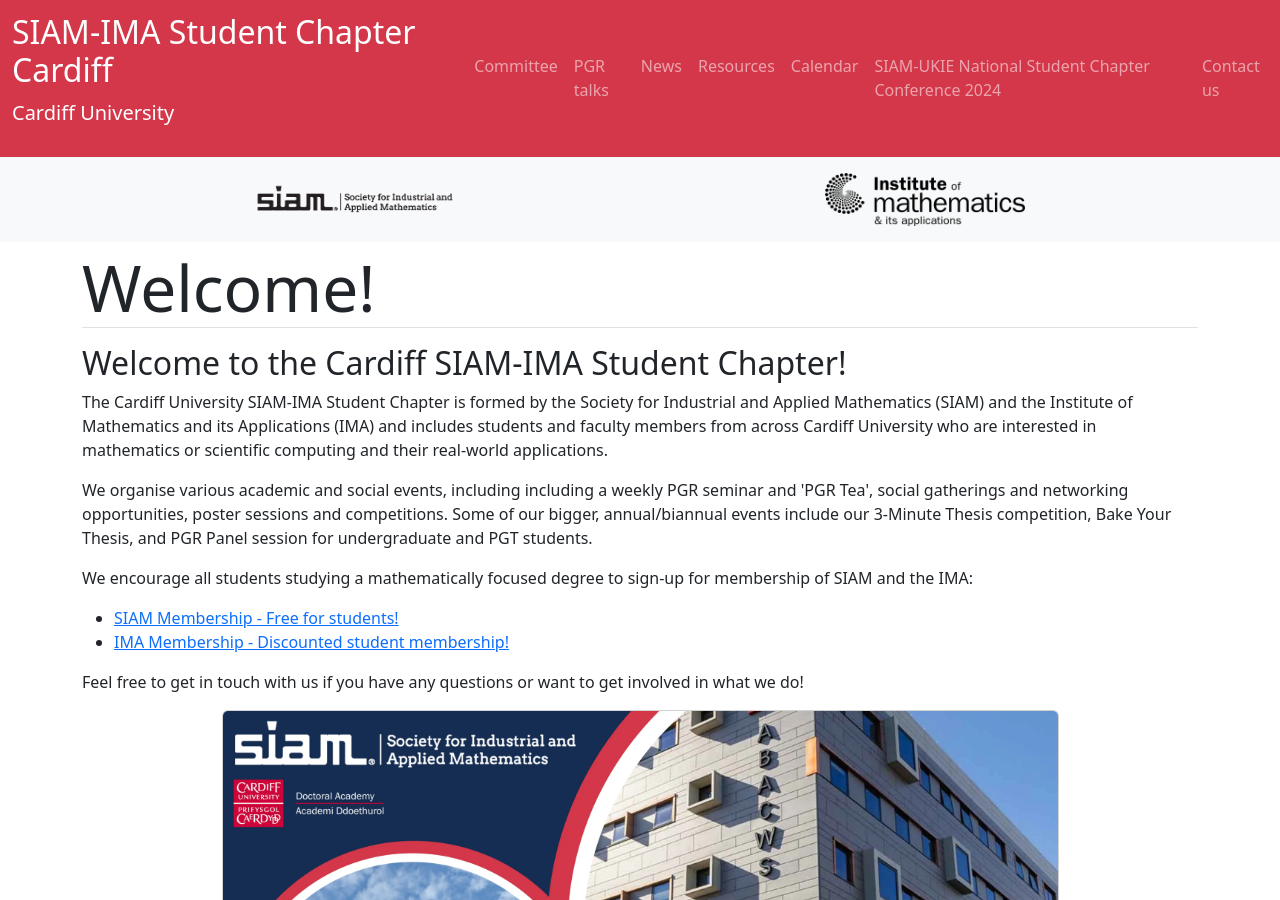
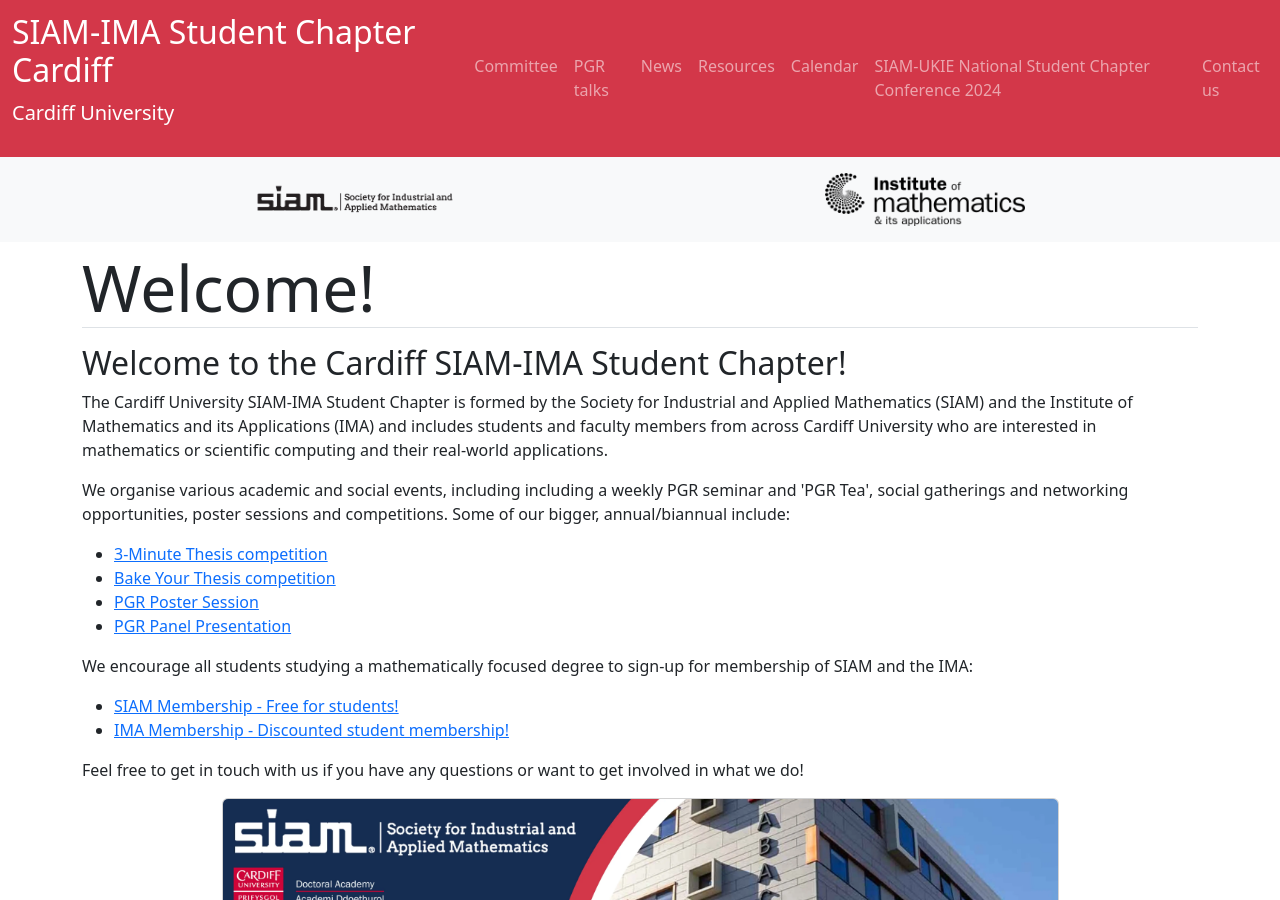
Before and after one commit to SIAM-IMA-Cardiff/siam-ima-cardiff.github.io, a Jekyll site: the page built from index.html, in a window 1280 px wide and 900 px high. Built offline with Jekyll 4.4.1, drawn with Linux system fonts in a browser that asks for light colours.

Commit message:
Add links to events we have organised on homepage

```diff
--- a/index.html
+++ b/index.html
@@ -9,7 +9,13 @@ show-news: true
 
 <p>The Cardiff University SIAM-IMA Student Chapter is formed by the Society for Industrial and Applied Mathematics (SIAM) and the Institute of Mathematics and its Applications (IMA) and includes students and faculty members from across Cardiff University who are interested in mathematics or scientific computing and their real-world applications.</p>
 
-<p>We organise various academic and social events, including including a weekly PGR seminar and 'PGR Tea', social gatherings and networking opportunities, poster sessions and competitions. Some of our bigger, annual/biannual events include our 3-Minute Thesis competition, Bake Your Thesis, and PGR Panel session for undergraduate and PGT students.</p>
+<p>We organise various academic and social events, including including a weekly PGR seminar and 'PGR Tea', social gatherings and networking opportunities, poster sessions and competitions. Some of our bigger, annual/biannual include:</p>
+<ul>
+	<li><a href="https://siam-ima-cardiff.github.io/2023/03/08/3MT.html" target="_blank">3-Minute Thesis competition</a></li>
+	<li><a href="https://siam-ima-cardiff.github.io/2023/02/22/BYT.html" target="_blank">Bake Your Thesis competition</a></li>
+	<li><a href="https://siam-ima-cardiff.github.io/2024/10/02/Poster-Session.html" target="_blank">PGR Poster Session</a></li>
+	<li><a href="https://siam-ima-cardiff.github.io/2023/11/29/PGR-Panel.html" target="_blank">PGR Panel Presentation</a></li>
+</ul>
 
 <p>We encourage all students studying a mathematically focused degree to sign-up for membership of SIAM and the IMA:</p>
 <ul>
```
